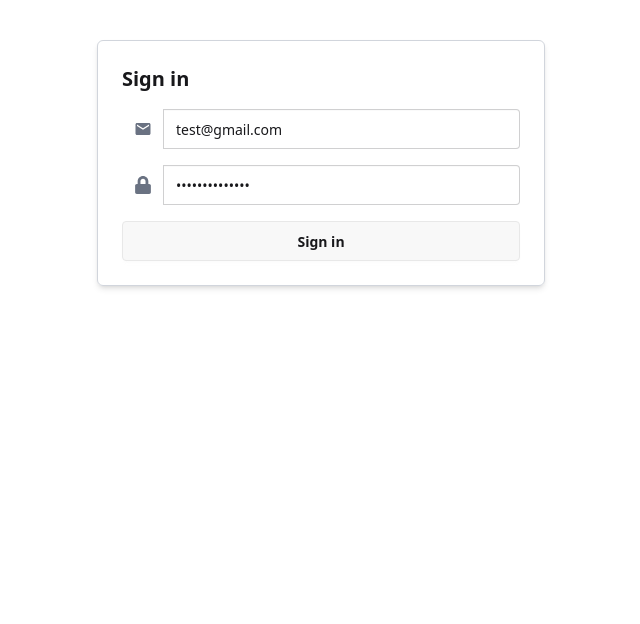
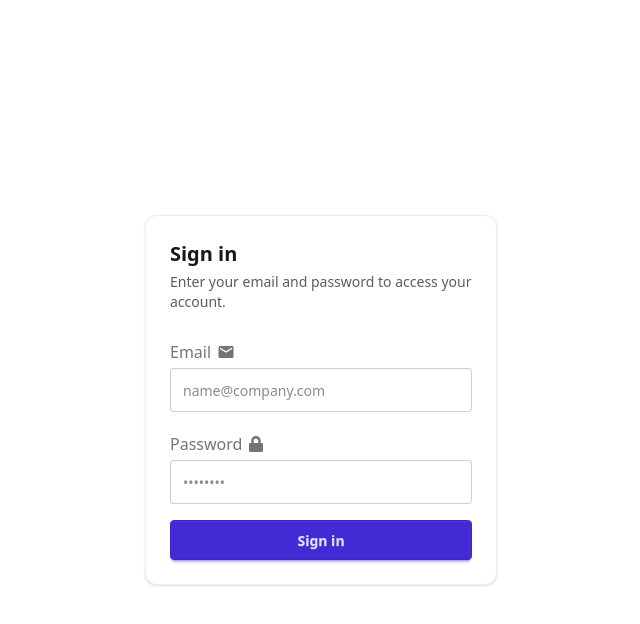
Before and after one commit to olli-suoniemi/invoicing, a Next.js app in the folder ui/: page /login in a window 1280 px wide. Shown: the top 624 px of the page, without its empty margins (319-959 px from the left). Built offline with nearby package versions, Linux system fonts and the light colour scheme; no server answers.

Commit message:
feat: enhance login page layout and user experience with improved form handling and validation

```diff
--- a/ui/app/login/page.js
+++ b/ui/app/login/page.js
@@ -10,16 +10,24 @@ import { FaLock } from "react-icons/fa";
 
 export default function LoginPage() {
   return (
-    <Suspense fallback={<div>Loading...</div>}>
+    <Suspense
+      fallback={
+        <div className="min-h-screen flex items-center justify-center">
+          <span className="loading loading-spinner loading-lg" />
+        </div>
+      }
+    >
       <LoginPageContent />
     </Suspense>
   );
 }
 
 function LoginPageContent() {
-  const [email, setEmail] = useState("test@gmail.com");
-  const [password, setPassword] = useState("test@gmail.com");
+  const [email, setEmail] = useState("");
+  const [password, setPassword] = useState("");
   const [err, setErr] = useState("");
+  const [submitting, setSubmitting] = useState(false);
+
   const router = useRouter();
   const sp = useSearchParams();
   const redirect = sp.get("redirect") || "/";
@@ -33,19 +41,23 @@ function LoginPageContent() {
       return;
     }
 
+    if (!email.trim() || !password) {
+      setErr("Please enter your email and password.");
+      return;
+    }
+
     try {
+      setSubmitting(true);
+
       // 1) Firebase login
-      const cred = await signInWithEmailAndPassword(auth, email, password);
+      const cred = await signInWithEmailAndPassword(auth, email.trim(), password);
       const idToken = await cred.user.getIdToken(true);
 
       // 2) Call backend via Next API to upsert user
       const upsert = await fetch("/api/auth/login/create", {
         method: "POST",
         headers: { "Content-Type": "application/json" },
-        body: JSON.stringify({
-          idToken,
-          email,
-        }),
+        body: JSON.stringify({ idToken, email: email.trim() }),
       });
 
       if (!upsert.ok) {
@@ -68,43 +80,74 @@ function LoginPageContent() {
       // 4) Redirect
       router.push(redirect);
     } catch (e) {
-      setErr(e.message || "Login failed");
+      setErr(e?.message || "Login failed");
+    } finally {
+      setSubmitting(false);
     }
   };
 
   return (
-    <div className="max-w-md mx-auto mt-10 p-6 border border-gray-300 rounded-md shadow-md">
-      <h1 className="text-xl font-semibold">Sign in</h1>
-      <form onSubmit={onSubmit} className="flex flex-col gap-4 mt-4">
-        <div className="join w-full">
-          <span className="join-item px-3 text-gray-500 flex items-center">
+    <div className="min-h-screen py-8 flex items-center">
+      <div className="w-full max-w-sm mx-auto px-4">
+        <div className="rounded-xl border border-base-300 bg-base-100 p-5 sm:p-6 shadow-sm">
+          <div className="mb-6">
+            <h1 className="text-xl font-bold">Sign in</h1>
+            <p className="text-sm opacity-70 mt-1">
+              Enter your email and password to access your account.
+            </p>
+          </div>
+
+          <form onSubmit={onSubmit} className="flex flex-col gap-4">
+            <label className="form-control">
+              <div className="label py-1">
+                <span className="label-text">Email</span>
+                <span className="label-text-alt text-base-content/60 flex items-center">
                   <MdEmail size={18} />
                 </span>
+              </div>
               <input
                 type="email"
-            className="input input-bordered join-item w-full"
-            placeholder="Email"
+                className="input input-bordered w-full h-12 md:h-11"
+                placeholder="name@company.com"
                 value={email}
                 onChange={(e) => setEmail(e.target.value)}
+                autoComplete="email"
               />
+            </label>
+
+            <label className="form-control">
+              <div className="label py-1">
+                <span className="label-text">Password</span>
+                <span className="label-text-alt text-base-content/60 flex items-center">
+                  <FaLock size={16} />
+                </span>
               </div>
-        <div className="join w-full">
-          <span className="join-item px-3 text-gray-500 flex items-center">
-            <FaLock size={18} />
-          </span>
               <input
                 type="password"
-            className="input input-bordered join-item w-full"
-            placeholder="Password"
+                className="input input-bordered w-full h-12 md:h-11"
+                placeholder="••••••••"
                 value={password}
                 onChange={(e) => setPassword(e.target.value)}
+                autoComplete="current-password"
               />
-        </div>
-        <button type="submit" className="btn">
-          Sign in
+            </label>
+
+            <button
+              type="submit"
+              className={`btn btn-primary w-full ${submitting ? "btn-disabled opacity-70" : ""}`}
+              disabled={submitting}
+            >
+              {submitting ? "Signing in…" : "Sign in"}
             </button>
           </form>
-      {err && <p className="text-red-500 mt-4">{err}</p>}
+
+          {err && (
+            <div className="alert alert-error mt-4">
+              <span>{err}</span>
+            </div>
+          )}
+        </div>
+      </div>
     </div>
   );
 }
```
Lines whose indentation alone changed are shown as unchanged.
